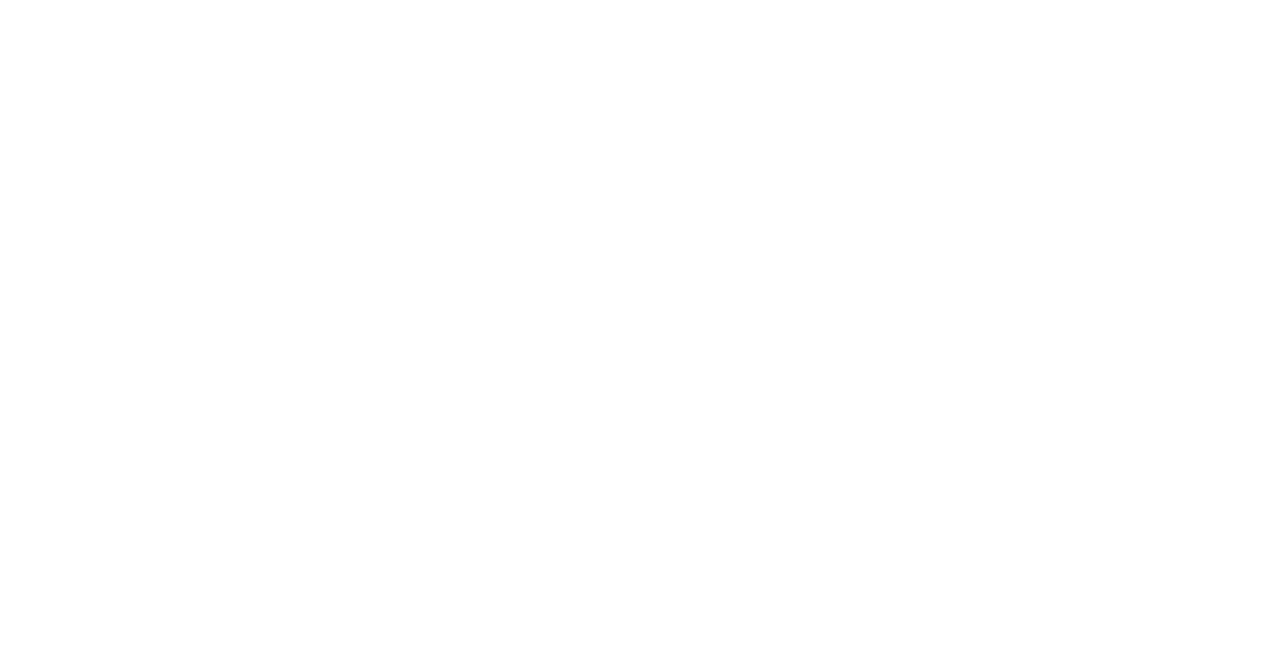
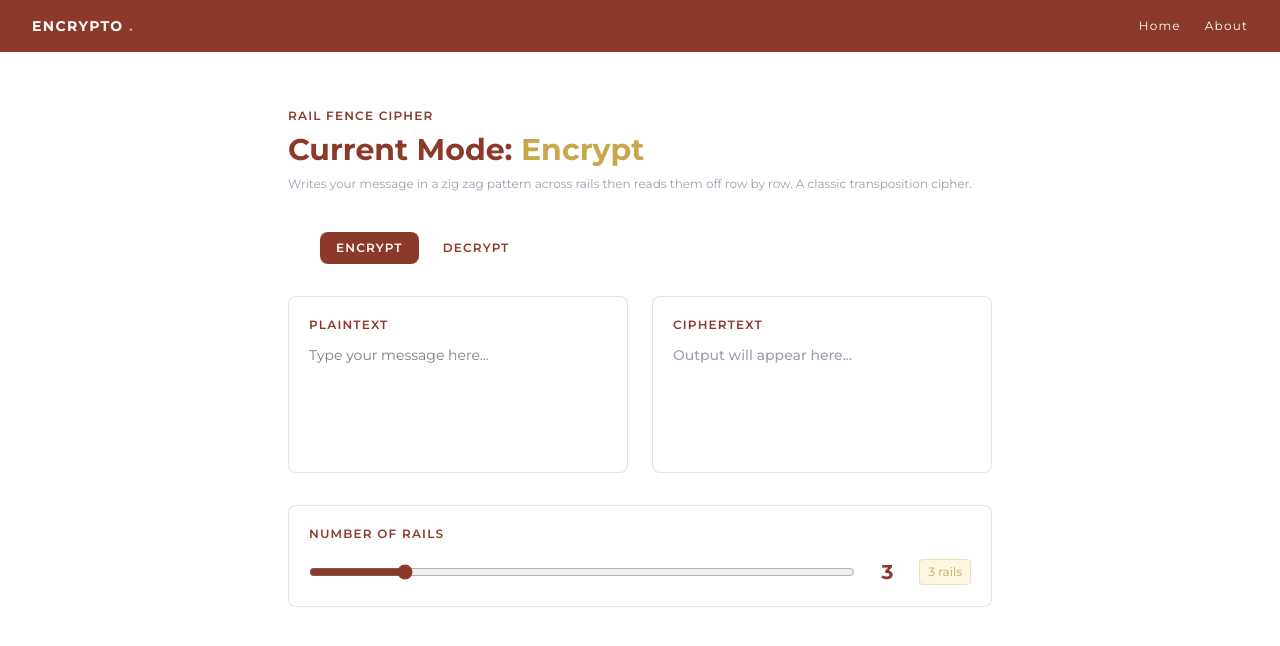
Before and after one commit to Krimzonn/encrypto, a React (Vite) app: page /cipher/railfence in a window 1280 px wide. Before the commit this address had no page. Shown: the top 646 px of the page. Built offline with nearby package versions, Linux system fonts and the light colour scheme.

Commit message:
Completed the rail fence cipher

```diff
--- a/src/App.jsx
+++ b/src/App.jsx
@@ -5,6 +5,7 @@
 import { AnimatePresence } from "framer-motion";
 import AtBash from "./pages/AtBash";
 import Vigenere from "./pages/Vigenere";
+import RailFence from "./pages/RailFence";
 
 function App() {
   return (
@@ -16,6 +17,7 @@
           <Route path="/cipher/caesar" element={<Caesar />} />
           <Route path="/cipher/atbash" element={<AtBash />} />
           <Route path="/cipher/vigenere" element={<Vigenere />} />
+          <Route path="/cipher/railfence" element={<RailFence />} />
         </Routes>
       </AnimatePresence>
     </BrowserRouter>
--- /dev/null
+++ b/src/components/RailCount.jsx
@@ -0,0 +1,38 @@
+import { motion } from "framer-motion";
+
+function RailCount({ numRails, setNumRails }) {
+  return (
+    <div className="bg-surface border border-rw/15 rounded-lg p-5 mb-6">
+      <p className="text-xs font-semibold tracking-widest uppercase text-rw mb-4">
+        Number of Rails
+      </p>
+
+      <div className="flex items-center gap-4">
+        <input
+          type="range"
+          min={2}
+          max={8}
+          value={numRails}
+          onChange={(e) => {
+            setNumRails(Number(e.target.value));
+          }}
+          className="flex-1 accent-rw cursor-pointer"
+        />
+        <motion.span
+          key={numRails}
+          initial={{ opacity: 0, y: -6 }}
+          animate={{ opacity: 1, y: 0 }}
+          transition={{ duration: 0.15 }}
+          className="text-xl font-bold text-rw min-w-[32px] text-center"
+        >
+          {numRails}
+        </motion.span>
+        <span className="text-xs text-gold border border-gold/30 bg-gold-pale px-2 py-1 rounded ">
+          {numRails} rails
+        </span>
+      </div>
+    </div>
+  );
+}
+
+export default RailCount;
--- /dev/null
+++ b/src/pages/RailFence.jsx
@@ -0,0 +1,118 @@
+import { useState, useMemo } from "react";
+import Navbar from "../components/Navbar";
+import ModesTab from "../components/ModesTab";
+import CipherIO from "../components/CipherIO";
+import RailCount from "../components/RailCount";
+import FadeIn from "../components/FadeIn";
+import PageWrapper from "../components/PageWrapper";
+import {
+  railFenceDecrypt,
+  railFenceEncrypt,
+  buildRailMap,
+} from "../ciphers/railFenceCipher";
+import { motion } from "framer-motion";
+
+const modes = ["Encrypt", "Decrypt"];
+
+const railColors = [
+  "text-rw",
+  "text-gold",
+  "text-rw/50",
+  "text-gold/50",
+  "text-rw/30",
+  "text-gold/30",
+  "text-rw/20",
+  "text-gold/20",
+];
+
+function RailFence() {
+  const [mode, setMode] = useState("Encrypt");
+  const [input, setInput] = useState("");
+  const [numRails, setNumRails] = useState(3);
+
+  const output = useMemo(() => {
+    if (!input) {
+      return;
+    }
+
+    if (mode === "Encrypt") {
+      return railFenceEncrypt(input, numRails);
+    }
+
+    if (mode === "Decrypt") {
+      return railFenceDecrypt(input, numRails);
+    }
+
+    return "";
+  }, [input, numRails, mode]);
+
+  const railMap = useMemo(() => {
+    return buildRailMap(input, numRails);
+  }, [input, numRails]);
+
+  return (
+    <PageWrapper>
+      <Navbar />
+
+      <div className="max-w-3xl mx-auto px-8 py-14">
+        <FadeIn delay={0.1}>
+          <p className="text-xs text-rw font-semibold tracking-widest uppercase mb-2">
+            Rail Fence Cipher
+          </p>
+          <h1 className="text-3xl font-bold text-rw mb-2">
+            Current Mode: <span className="text-gold">{mode}</span>
+          </h1>
+          <p className="text-xs text-gray-400 mb-10">
+            Writes your message in a zig zag pattern across rails then reads
+            them off row by row. A classic transposition cipher.
+          </p>
+        </FadeIn>
+
+        <FadeIn delay={0.2}>
+          <ModesTab mode={mode} setMode={setMode} modes={modes} />
+        </FadeIn>
+
+        <FadeIn delay={0.3}>
+          <CipherIO
+            mode={mode}
+            input={input}
+            setInput={setInput}
+            output={output}
+          />
+        </FadeIn>
+
+        <FadeIn delay={0.4}>
+          <RailCount numRails={numRails} setNumRails={setNumRails} />
+        </FadeIn>
+
+        {input && (
+          <FadeIn delay={0.5}>
+            <div className="bg-surface border border-rw/15 rounded-lg p-5">
+              <p className="text-xs font-semibold text-rw tracking-widest uppercase mb-4">
+                Zigzag Pattern
+              </p>
+
+              {Array.from({ length: numRails }, (_, railIndex) => (
+                <div key={railIndex} className="flex gap-1 mb-1">
+                  {railMap.map((item, charIndex) => (
+                    <motion.span
+                      key={charIndex}
+                      initial={{ opacity: 0 }}
+                      animate={{ opacity: item.rail === railIndex ? 1 : 0 }}
+                      transition={{ duration: 0.2, delay: charIndex * 0.03 }}
+                      className={`text-xs font-bold w-4 text-center ${item.rail === railIndex ? railColors[railIndex] : "invisible"}`}
+                    >
+                      {item.char}
+                    </motion.span>
+                  ))}
+                </div>
+              ))}
+            </div>
+          </FadeIn>
+        )}
+      </div>
+    </PageWrapper>
+  );
+}
+
+export default RailFence;
```
